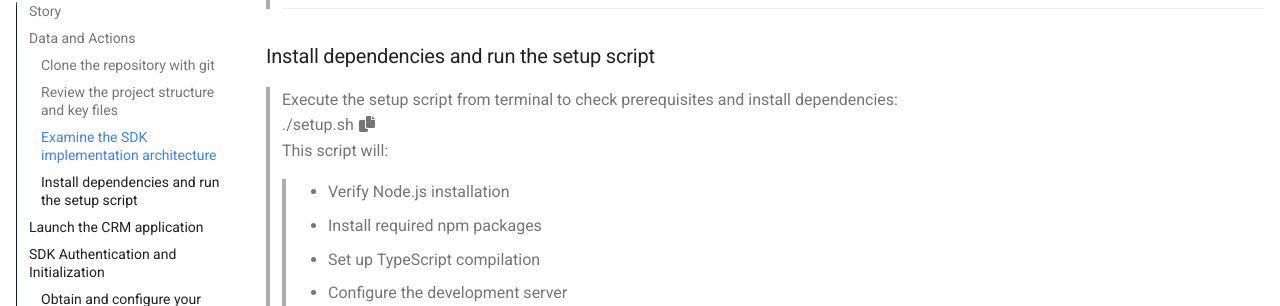
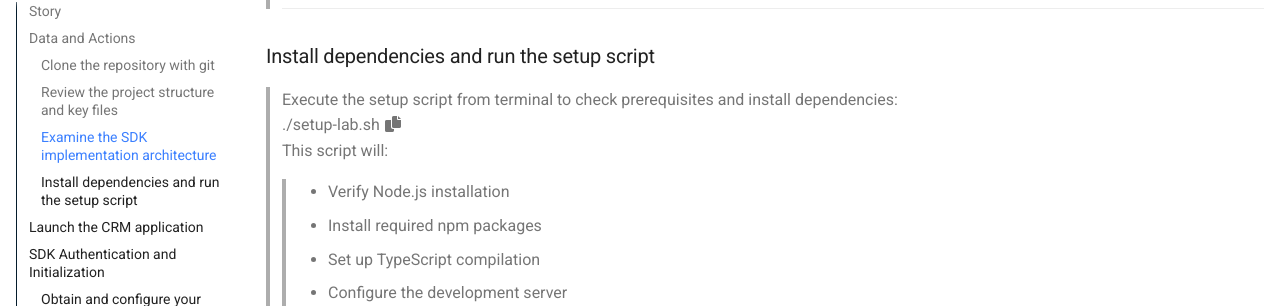
Before and after one commit to WebexCC-SA/LAB-3354, an MkDocs documentation site: the page built from docs/WXCC_SDK.md, in a window 1280 px wide and 900 px high, scrolled down 1810 px. Shown: the part 145-451 px from the top of the window. Built offline with MkDocs 1.6.1 and Material for MkDocs 9.7.7, drawn with Linux system fonts in a browser that asks for light colours.

Commit message:
.sh file name change

```diff
--- a/docs/WXCC_SDK.md
+++ b/docs/WXCC_SDK.md
@@ -72,7 +72,7 @@
 
 ### Install dependencies and run the setup script
 > Execute the setup script from terminal to check prerequisites and install dependencies:
-> <copy>./setup.sh</copy>
+> <copy>./setup-lab.sh</copy>
 > This script will:
 > > - Verify Node.js installation
 > > - Install required npm packages
```
